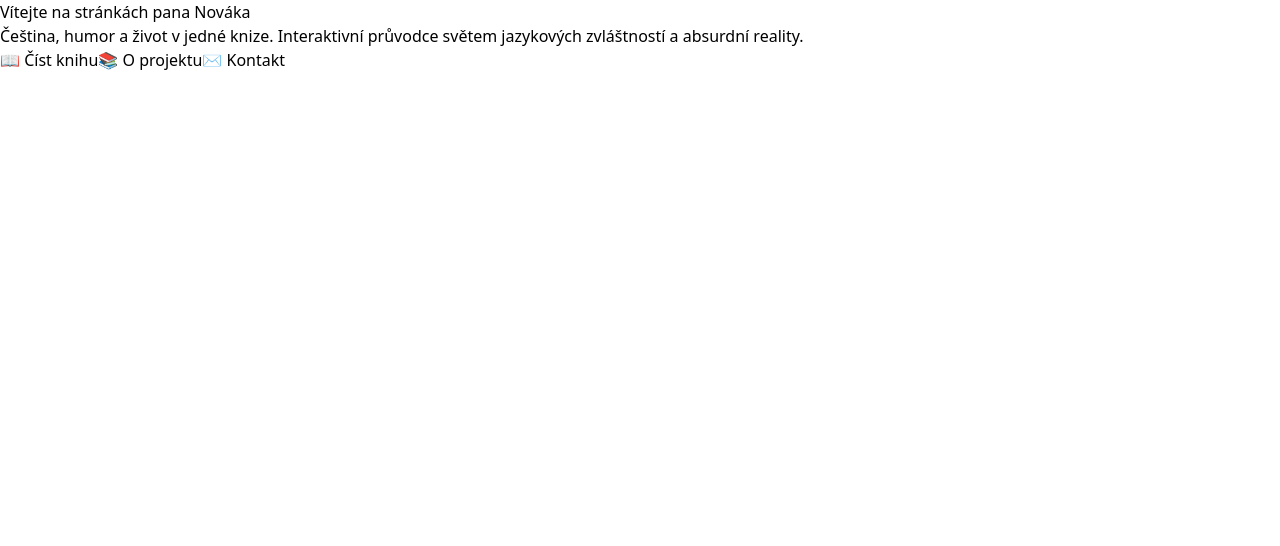
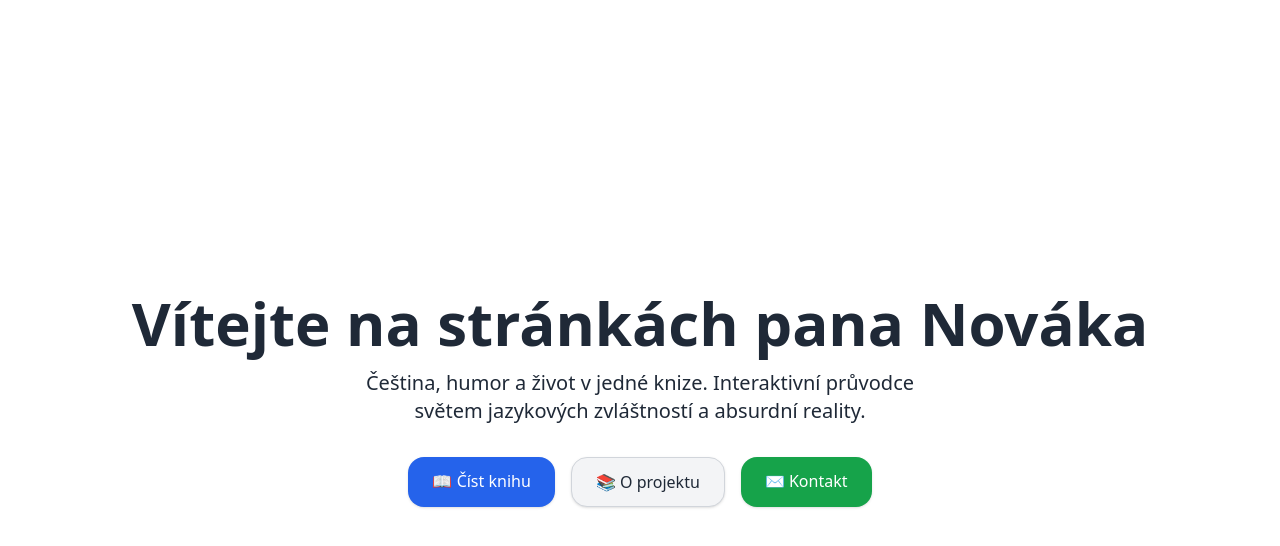
Before and after one commit to AndriyKryvytskiy/pannovak.fun, a Next.js app: page / in a window 1280 px wide. Shown: the top 546 px of the page. Built offline with nearby package versions, Linux system fonts and the light colour scheme.

Commit message:
Merge remote-tracking branch 'origin/main'

```diff
--- a/tailwind.config.js
+++ b/tailwind.config.js
@@ -1,11 +1,12 @@
 /** @type {import('tailwindcss').Config} */
-export default {
+module.exports = {
   content: [
-    "./index.html",
-    "./src/**/*.{js,ts,jsx,tsx}", // очень важно!
+    './pages/**/*.{js,ts,jsx,tsx}',
+    './components/**/*.{js,ts,jsx,tsx}',
+    './src/**/*.{js,ts,jsx,tsx}',
   ],
   theme: {
     extend: {},
   },
   plugins: [],
-};
+}
```
